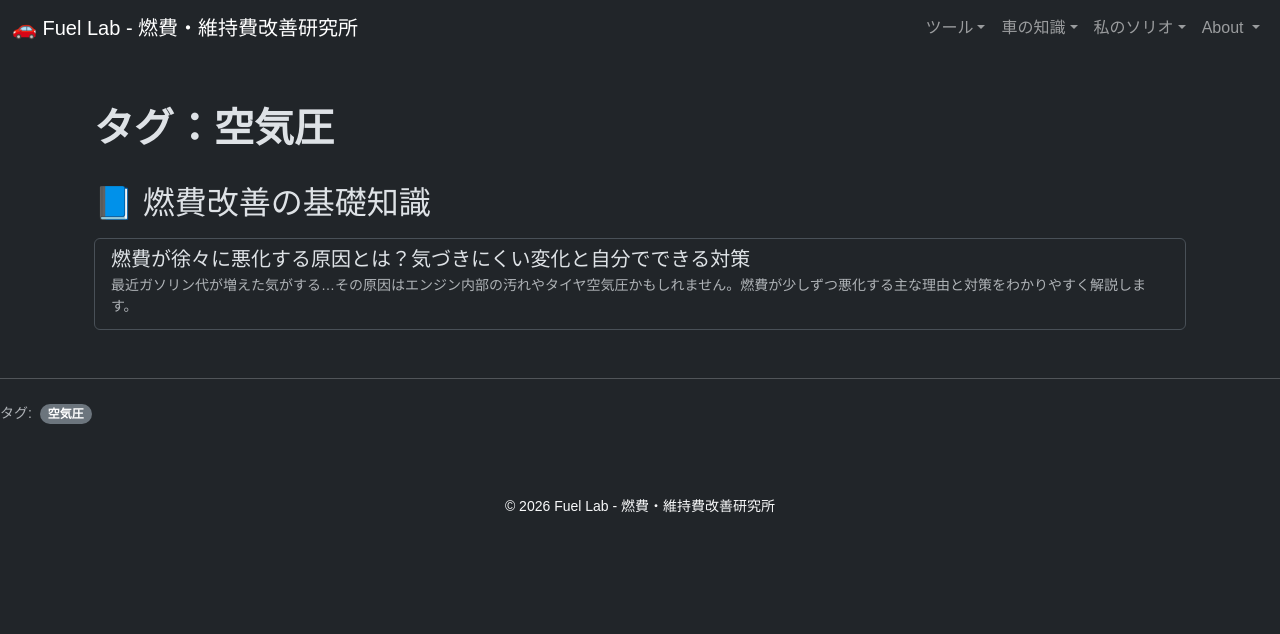
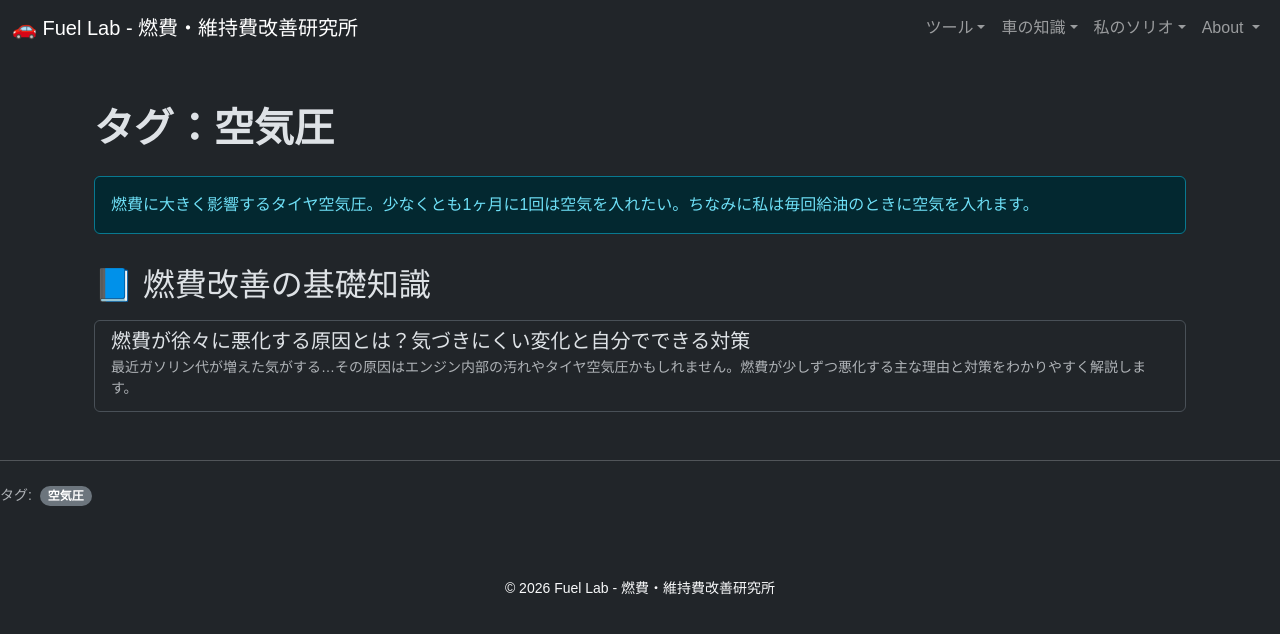
Before and after one commit to funyapar-org/fuel-lab, a Jekyll site: the page built from _tags/air-pressure.md, in a window 1280 px wide. Shown: the top 634 px of the page. Built offline with Jekyll 4.4.1, drawn with Linux system fonts in a browser that asks for light colours.

Commit message:
air-pressure.md を更新

```diff
--- a/_tags/air-pressure.md
+++ b/_tags/air-pressure.md
@@ -2,4 +2,5 @@
 layout: tag
 tag: air-pressure
 title: "air-pressure"
+description: 燃費に大きく影響するタイヤ空気圧。少なくとも1ヶ月に1回は空気を入れたい。ちなみに私は毎回給油のときに空気を入れます。
 ---
```
